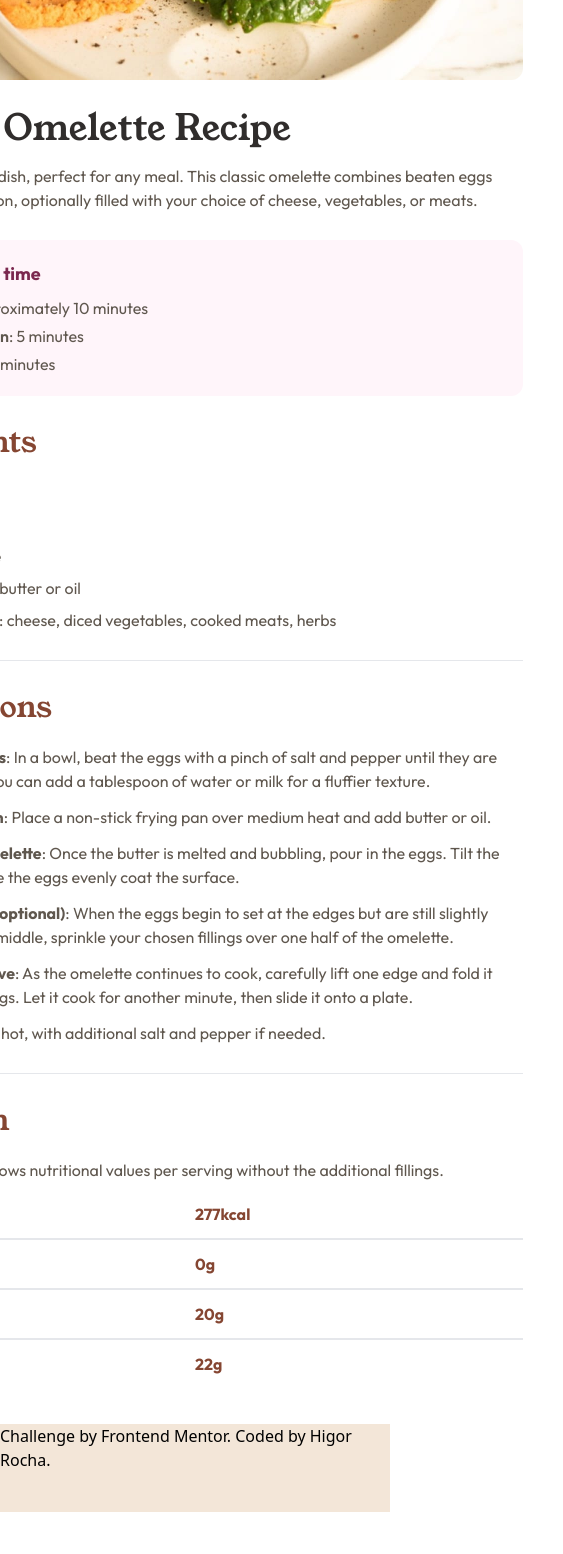
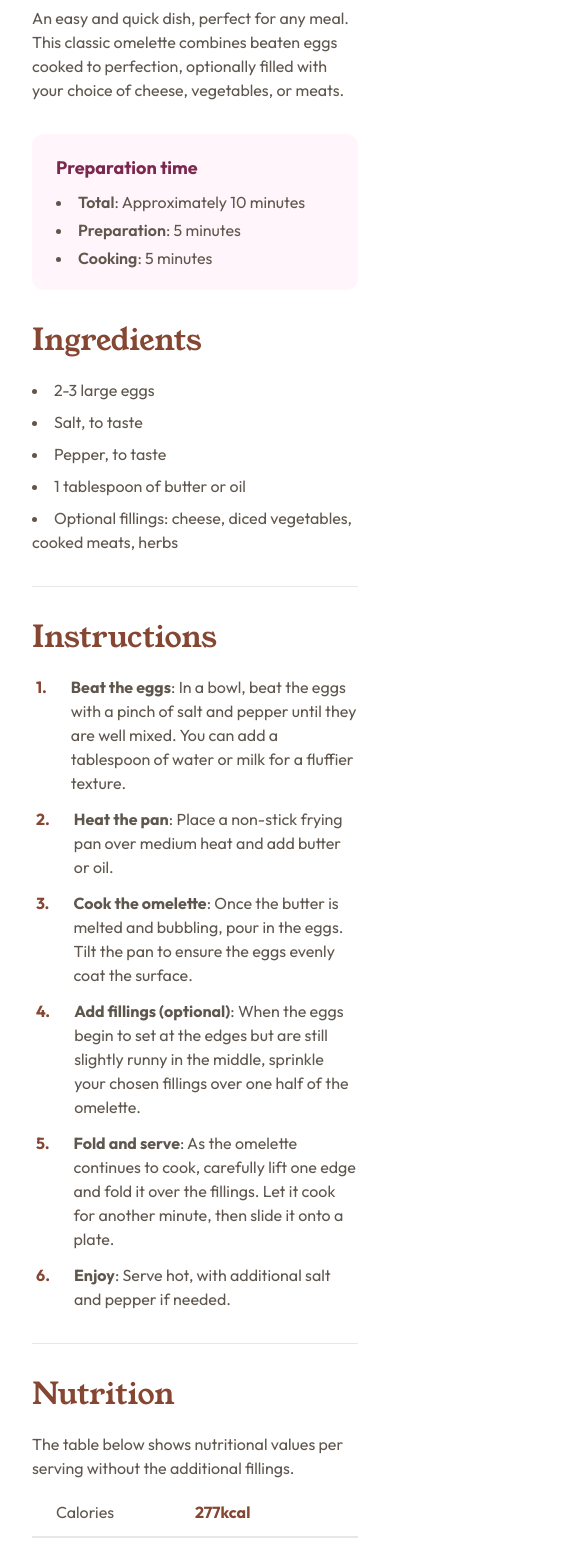
Before and after one commit to HigorSR/recipe-page, a Next.js app: page / in a window 390 px wide. Shown: the part 300-1854 px from the top of the page, 563 px wide, since content can reach past the window. Before the commit the page ends 1812 px from the top, so only its background shows below. Built offline with nearby package versions, Linux system fonts and the light colour scheme.

Commit message:
Responsive Design

```diff
--- a/src/app/page.js
+++ b/src/app/page.js
@@ -3,25 +3,28 @@ import imageOmelette from "../../public/image-omelette.jpeg";
 
 export default function Home() {
   return (
-    <main className="flex flex-col items-center justify-center h-full bg-Stone-100 py-10">
-      <div className="bg-white w-[736px] p-10 rounded-2xl flex flex-col gap-7">
-        <div className="rounded-xl overflow-hidden">
+    <main className="flex flex-col gap-3 lg:bg-Stone-100 lg:items-center lg:py-10">
+      <div className="bg-white lg:w-[736px] lg:p-10 lg:rounded-3xl lg:flex lg:flex-col lg:gap-8">
+        <div className="lg:rounded-xl lg:overflow-hidden">
           <Image src={imageOmelette} />
         </div>
 
+        <div className="flex flex-col gap-8 p-8 lg:p-0">
           <div className="flex flex-col gap-4">
             <h1 className="font-head text-4xl text-Stone-900">
               Simple Omelette Recipe
             </h1>
             <p className="font-text text-Stone-600">
-            An easy and quick dish, perfect for any meal. This classic omelette
-            combines beaten eggs cooked to perfection, optionally filled with
-            your choice of cheese, vegetables, or meats.
+              An easy and quick dish, perfect for any meal. This classic
+              omelette combines beaten eggs cooked to perfection, optionally
+              filled with your choice of cheese, vegetables, or meats.
             </p>
           </div>
 
-        <div className="bg-Rose-50 font-text py-5 px-8 rounded-xl flex flex-col gap-2">
-          <h2 className="text-Rose-800 font-bold text-lg">Preparation time</h2>
+          <div className="bg-Rose-50 font-text py-5 px-6 rounded-xl flex flex-col gap-2">
+            <h2 className="text-Rose-800 font-bold text-lg">
+              Preparation time
+            </h2>
             <ul className="list-disc list-inside text-Stone-600 flex flex-col gap-1">
               <li>
                 <span className="font-semibold">Total</span>: Approximately 10
@@ -35,7 +38,6 @@ export default function Home() {
               </li>
             </ul>
           </div>
-
           <div className="flex flex-col gap-5">
             <h2 className="font-head text-3xl text-Brown-800">Ingredients</h2>
             <ul className="list-disc list-inside font-text text-Stone-600 flex flex-col gap-2">
@@ -48,12 +50,9 @@ export default function Home() {
               </li>
             </ul>
           </div>
-
           <hr></hr>
-
           <div className="flex flex-col gap-5">
             <h2 className="font-head text-3xl text-Brown-800">Instructions</h2>
-
             <div className="font-text text-Stone-600 flex flex-col gap-3">
               <div className="flex gap-6 ml-1">
                 <p className="font-bold text-Brown-800">1.</p>
@@ -75,26 +74,26 @@ export default function Home() {
                 <p className="font-bold text-Brown-800">3.</p>
                 <p>
                   <span className="font-bold">Cook the omelette</span>: Once the
-                butter is melted and bubbling, pour in the eggs. Tilt the pan to
-                ensure the eggs evenly coat the surface.
+                  butter is melted and bubbling, pour in the eggs. Tilt the pan
+                  to ensure the eggs evenly coat the surface.
                 </p>
               </div>
               <div className="flex gap-6 ml-1">
                 <p className="font-bold text-Brown-800">4.</p>
                 <p>
-                <span className="font-bold">Add fillings (optional)</span>: When
-                the eggs begin to set at the edges but are still slightly runny
-                in the middle, sprinkle your chosen fillings over one half of
-                the omelette.
+                  <span className="font-bold">Add fillings (optional)</span>:
+                  When the eggs begin to set at the edges but are still slightly
+                  runny in the middle, sprinkle your chosen fillings over one
+                  half of the omelette.
                 </p>
               </div>
               <div className="flex gap-6 ml-1">
                 <p className="font-bold text-Brown-800">5.</p>
                 <p>
                   <span className="font-bold">Fold and serve</span>: As the
-                omelette continues to cook, carefully lift one edge and fold it
-                over the fillings. Let it cook for another minute, then slide it
-                onto a plate.
+                  omelette continues to cook, carefully lift one edge and fold
+                  it over the fillings. Let it cook for another minute, then
+                  slide it onto a plate.
                 </p>
               </div>
               <div className="flex gap-6 ml-1">
@@ -106,9 +105,7 @@ export default function Home() {
               </div>
             </div>
           </div>
-
           <hr></hr>
-
           <div className="flex flex-col gap-5">
             <h2 className="font-head text-3xl text-Brown-800">Nutrition</h2>
             <p className="font-text text-Stone-600">
@@ -128,20 +125,18 @@ export default function Home() {
                 <p className="w-1/2 pl-6">Protein</p>
                 <p className="text-Brown-800 font-bold">20g</p>
               </div>
-            <div className="flex pb-2">
+              <div className="flex pb-2 lg:pb-0">
                 <p className="w-1/2 pl-6">Fat</p>
                 <p className="text-Brown-800 font-bold">22g</p>
               </div>
             </div>
           </div>
         </div>
+      </div>
 
-      <div class="attribution">
-        Challenge by{" "}
-        <a href="https://www.frontendmentor.io?ref=challenge" target="_blank">
-          Frontend Mentor
-        </a>
-        . Coded by <a href="https://github.com/HigorSR" target="_blank">Higor Rocha</a>.
+      <div className="flex flex-col items-center mb-4 font-semibold">
+        <p>Challenge by <a href="https://www.frontendmentor.io?ref=challenge" target="_blank">Frontend Mentor.</a></p>
+        <p>Coded by <a href="https://github.com/HigorSR" target="_blank">Higor Rocha.</a></p>
       </div>
     </main>
   );
```
Lines whose indentation alone changed are shown as unchanged.
